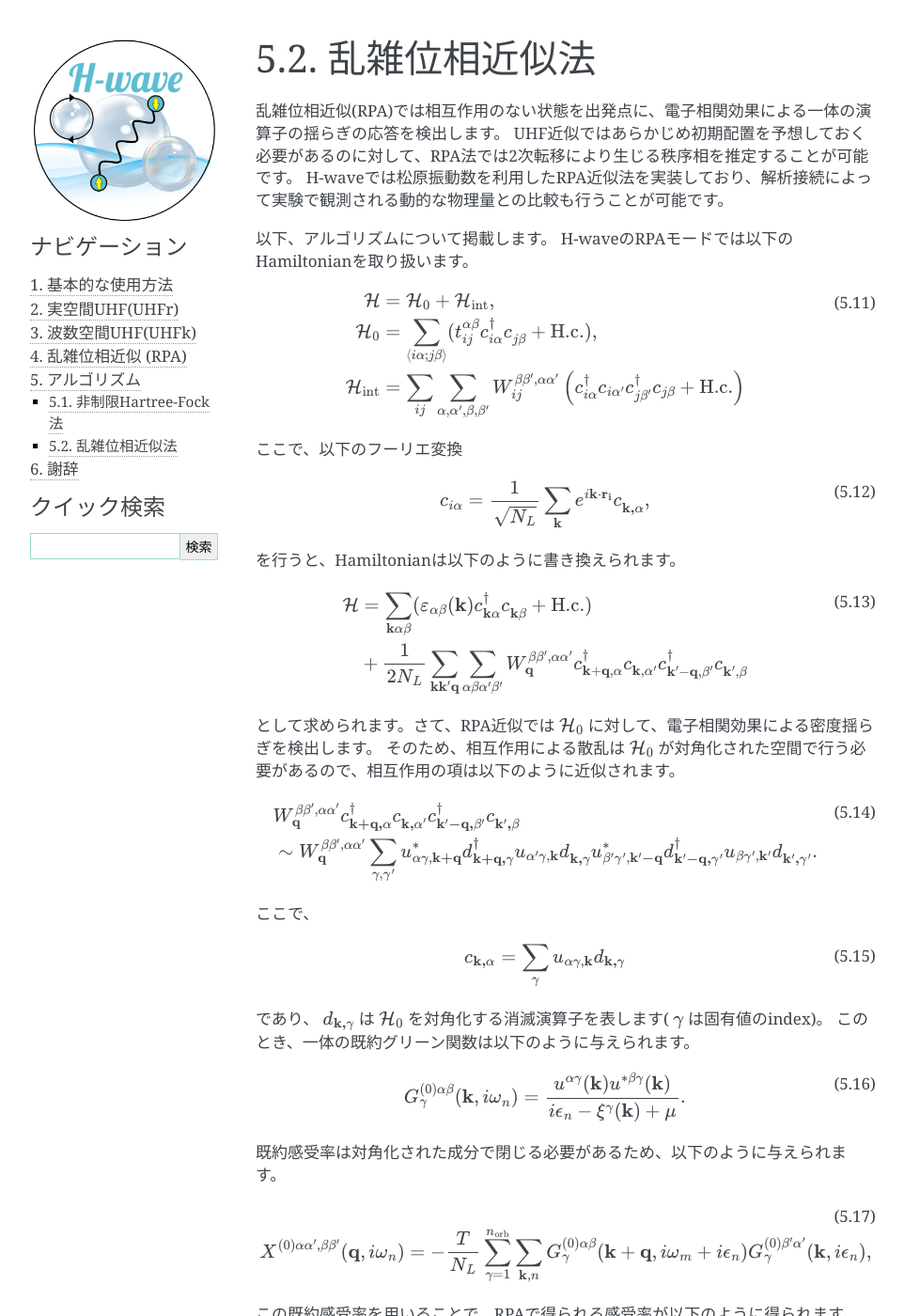
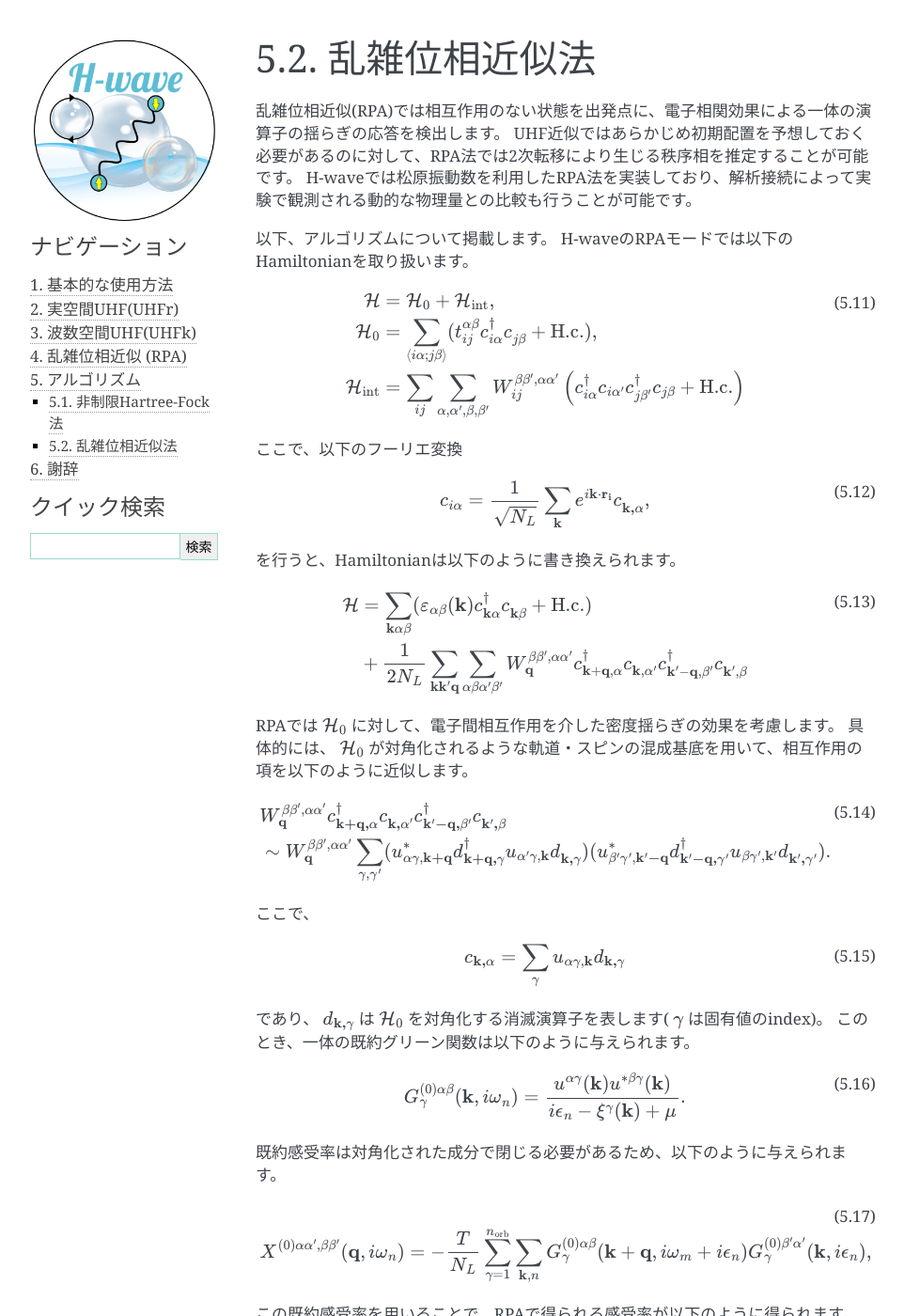
Before and after one commit to issp-center-dev/H-wave, a Sphinx documentation site: the page built from docs/ja/source/algorithm/rpa.rst, in a window 1280 px wide and 1400 px high. Shown: the whole window at 94% size, without its empty margins (148-1110 px from the left). Built offline with Sphinx 7.4.7, drawn with Linux system fonts in a browser that asks for light colours; some of the changed text lies outside the part shown.

Commit message:
Algorithm of RPA is checked by T. Kato.

```diff
--- a/docs/ja/source/algorithm/rpa.rst
+++ b/docs/ja/source/algorithm/rpa.rst
@@ -7,7 +7,7 @@
 
 乱雑位相近似(RPA)では相互作用のない状態を出発点に、電子相関効果による一体の演算子の揺らぎの応答を検出します。
 UHF近似ではあらかじめ初期配置を予想しておく必要があるのに対して、RPA法では2次転移により生じる秩序相を推定することが可能です。
-H-waveでは松原振動数を利用したRPA近似法を実装しており、解析接続によって実験で観測される動的な物理量との比較も行うことが可能です。
+H-waveでは松原振動数を利用したRPA法を実装しており、解析接続によって実験で観測される動的な物理量との比較も行うことが可能です。
 
 以下、アルゴリズムについて掲載します。
 H-waveのRPAモードでは以下のHamiltonianを取り扱います。
@@ -46,18 +46,18 @@ H-waveのRPAモードでは以下のHamiltonianを取り扱います。
       c_{{\bf k}',\beta}^{\mathstrut}
     \end{aligned}
 
-として求められます。さて、RPA近似では :math:`{\cal H}_0` に対して、電子相関効果による密度揺らぎを検出します。
-そのため、相互作用による散乱は :math:`{\cal H}_0` が対角化された空間で行う必要があるので、相互作用の項は以下のように近似されます。
+RPAでは :math:`{\cal H}_0` に対して、電子間相互作用を介した密度揺らぎの効果を考慮します。
+具体的には、 :math:`{\cal H}_0` が対角化されるような軌道・スピンの混成基底を用いて、相互作用の項を以下のように近似します。
 
 .. math::
     \begin{aligned}
     &W^{\beta\beta',\alpha\alpha'}_{\bf{q}}c_{\bf{k}+\bf{q},\alpha}^{\dagger}c_{\bf{k},\alpha'}^{\mathstrut}
     c_{\bf{k}'-\bf{q},\beta'}^{\dagger} c_{\bf{k}',\beta}^{\mathstrut}\nonumber\\
     &\sim W^{\beta\beta',\alpha\alpha'}_{\bf{q}} \sum_{\gamma, \gamma'}
-    u_{\alpha \gamma, \bf{k}+\bf{q}}^* d_{\bf{k}+\bf{q},\gamma}^{\dagger}
-    u_{\alpha' \gamma, \bf{k}} d_{\bf{k},\gamma}^{\mathstrut}
-    u_{\beta' \gamma', \bf{k}'-\bf{q}}^* d_{\bf{k}'-\bf{q},\gamma'}^{\dagger}
-    u_{\beta  \gamma', \bf{k}'}d_{\bf{k}',\gamma'}^{\mathstrut}.
+    (u_{\alpha \gamma, \bf{k}+\bf{q}}^* d_{\bf{k}+\bf{q},\gamma}^{\dagger}
+    u_{\alpha' \gamma, \bf{k}} d_{\bf{k},\gamma}^{\mathstrut})
+    (u_{\beta' \gamma', \bf{k}'-\bf{q}}^* d_{\bf{k}'-\bf{q},\gamma'}^{\dagger}
+    u_{\beta  \gamma', \bf{k}'}d_{\bf{k}',\gamma'}^{\mathstrut}) .
     \end{aligned}
 
 ここで、
@@ -106,7 +106,7 @@ H-waveのRPAモードでは以下のHamiltonianを取り扱います。
     \end{aligned}
 
 
-上記の実装では、軌道とスピンを統一した一般化軌道として取り扱いました。計算の実行に必要な配列のうち、 感受率( :math:`X^{(0)\alpha\alpha', \beta\beta'}({\bf q},i\omega_n), X^{\alpha\alpha', \beta\beta'}({\bf q},i\omega_n)` )が一番大きなサイズの多次元配列となり、そのサイズは :math:`N_{\rm orb}^4 N_{\rm spin}^4 N_k N_{\omega}` で与えられます。サイズが大きくなると当然メモリコスト、計算量も増大します。さて、H-waveのRPAモードで取り扱う二体相互作用では、軌道とスピンを分離することで、
+上記の実装では、軌道とスピンを統一した一般化軌道として取り扱いました。計算の実行に必要な配列のうち、 感受率( :math:`X^{(0)\alpha\alpha', \beta\beta'}({\bf q},i\omega_n), X^{\alpha\alpha', \beta\beta'}({\bf q},i\omega_n)` )が一番大きなサイズの多次元配列となり、そのサイズは :math:`N_{\rm orb}^4 N_{\rm spin}^4 N_k N_{\omega}` で与えられ、サイズが大きくなるとメモリコスト、計算量が増大します。以下で説明するように、軌道とスピンを分離することで感受率の多次元配列のサイズを減らすことができます。H-waveのRPAモードで取り扱う二体相互作用では、軌道とスピンを分離することで、
 
 .. math::
     \begin{aligned}
```
